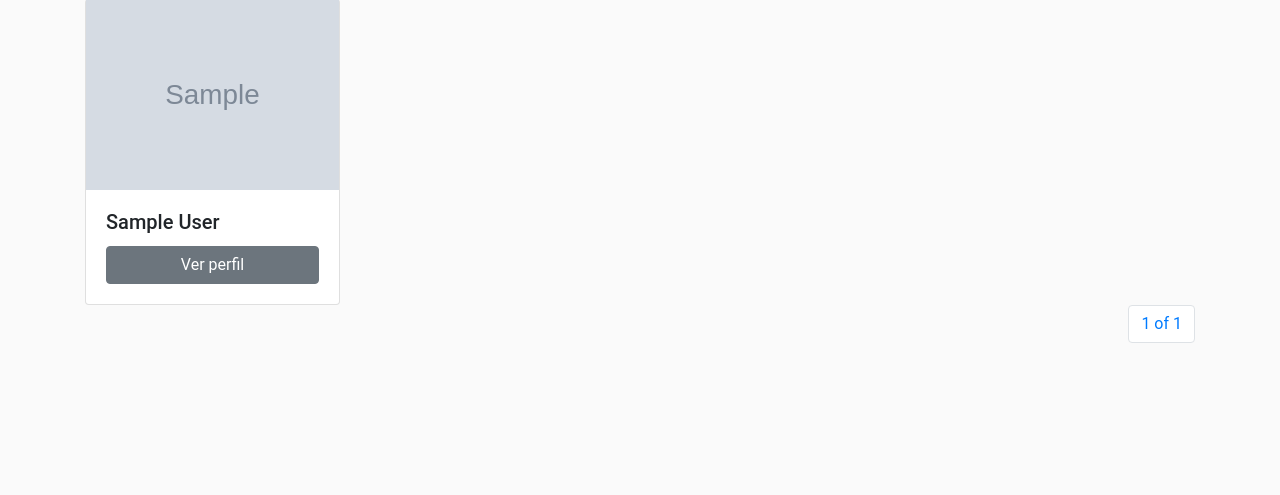
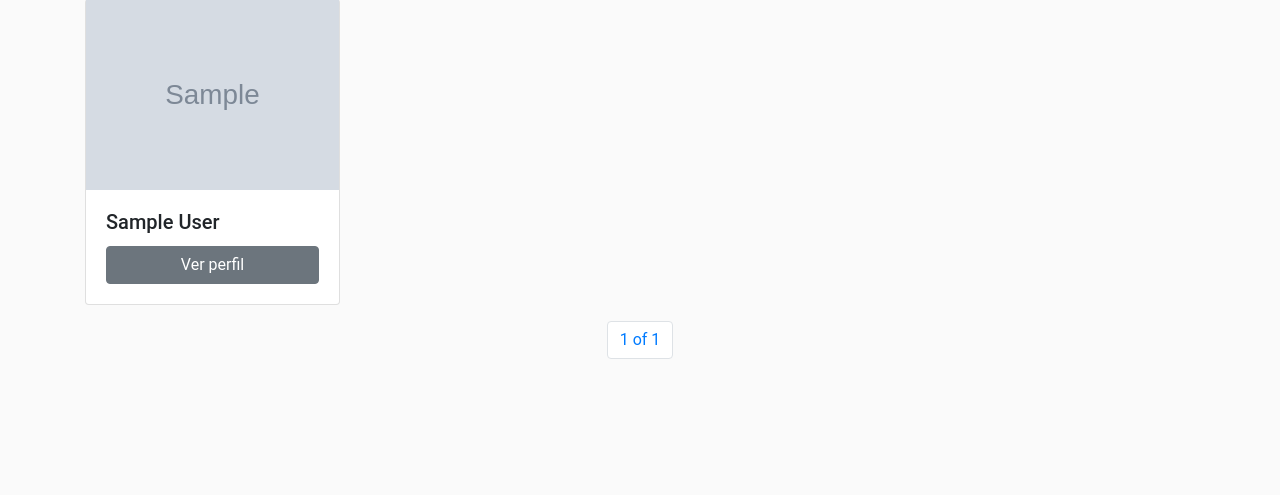
Before and after one commit to luckdeluxe/petgram, a Django app: template templates/search.html in a window 1280 px wide. Shown: the part 216-711 px from the top of the page. Run offline with Django 3.2, Linux system fonts and the light colour scheme; tables that the repository leaves empty hold one stand-in row (values such as "Sample post"); the template is opened without the code that fills it: values that come from a table or form of the project are taken from there, most other values are stand-ins (such as "Sample title", 1, 10 or a date in 2020); grey boxes marked "Sample" are stand-in pictures; some libraries are stand-ins or nearby versions.

Commit message:
Fix paginator style

```diff
--- a/templates/pagination.html
+++ b/templates/pagination.html
@@ -1,4 +1,4 @@
-<nav>
+<nav class="mt-3" style="display: flex; align-items: center; flex-direction: column; justify-content: center;">
     <ul class="pagination justify-content-end">
         {% if page_obj.has_previous %}
         <li class="page-item">
```
